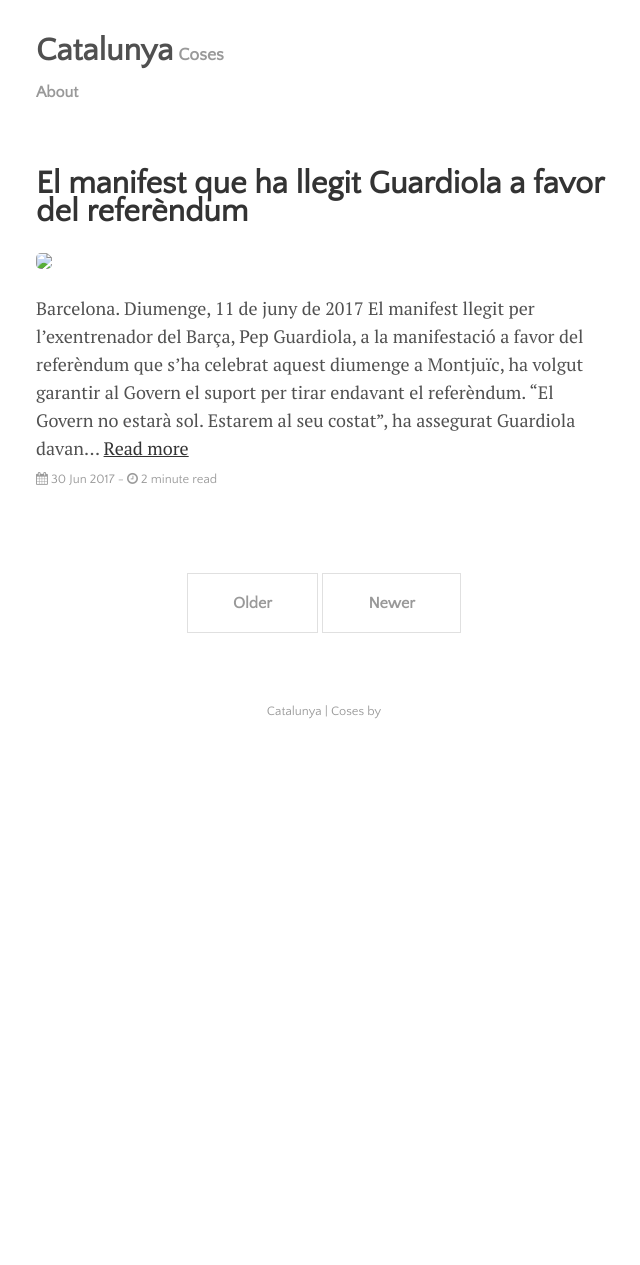
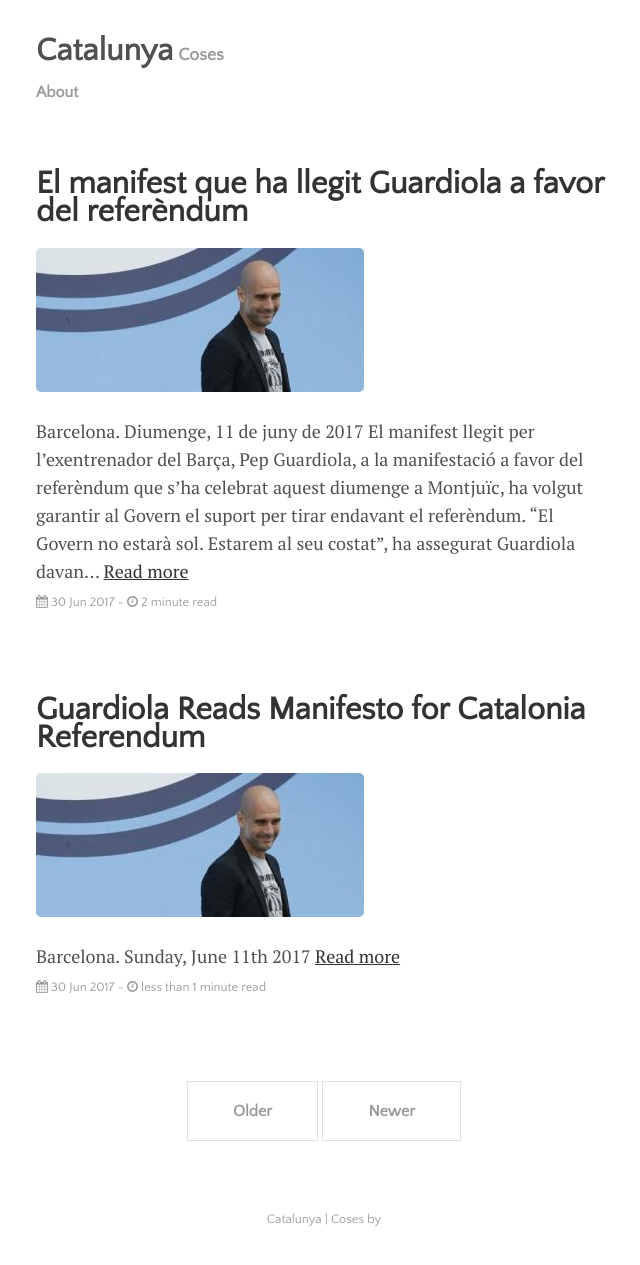
Before and after one commit to GithubUsu-ri/cat, a Jekyll site: the page built from index.html, in a window 1280 px wide. Shown: the whole page, without its empty margins (316-956 px from the left). Built offline with Jekyll 4.4.1, drawn with Linux system fonts in a browser that asks for light colours; nearby versions of some CDN libraries; the list of posts is cut into pages by our own code; before the commit the page ends 900 px from its top, so only the background shows below that.

Commit message:
guardiola english youtube

```diff
--- /dev/null
+++ b/_posts/2017-06-30-Guardiola-Reads-Manifesto-for-Referendum.md
@@ -0,0 +1,18 @@
+---
+layout: post
+title: "Guardiola Reads Manifesto for Catalonia Referendum"
+author: ""
+categories: noticia
+tags: [noticia,catalunya]
+image:
+  feature:
+  teaser: guardiola.jpg
+  credit:
+  creditlink: ""
+---
+
+### Barcelona. Sunday, June 11th 2017
+
+<div class="videoWrapper">
+<iframe src="https://www.youtube.com/embed/eGgd5R8s4rY" frameborder="0" allowfullscreen></iframe>
+</div>
--- a/assets/css/main.css
+++ b/assets/css/main.css
@@ -1,3 +1,19 @@
+
+.videoWrapper {
+	position: relative;
+	padding-bottom: 56.25%;
+	padding-top: 25px;
+	height: 0;
+}
+
+.videoWrapper iframe {
+	position: absolute;
+	top: 0;
+	left: 0;
+	width: 100%;
+	height: 100%;
+}
+
 /*
   Base
 */
```
Also changed, not shown: _posts/2017-06-30-Manifest-Llegit-per-Guardiola.md (+3 -1 lines), assets/img/guardiola.jpg (added), 1 other file.
